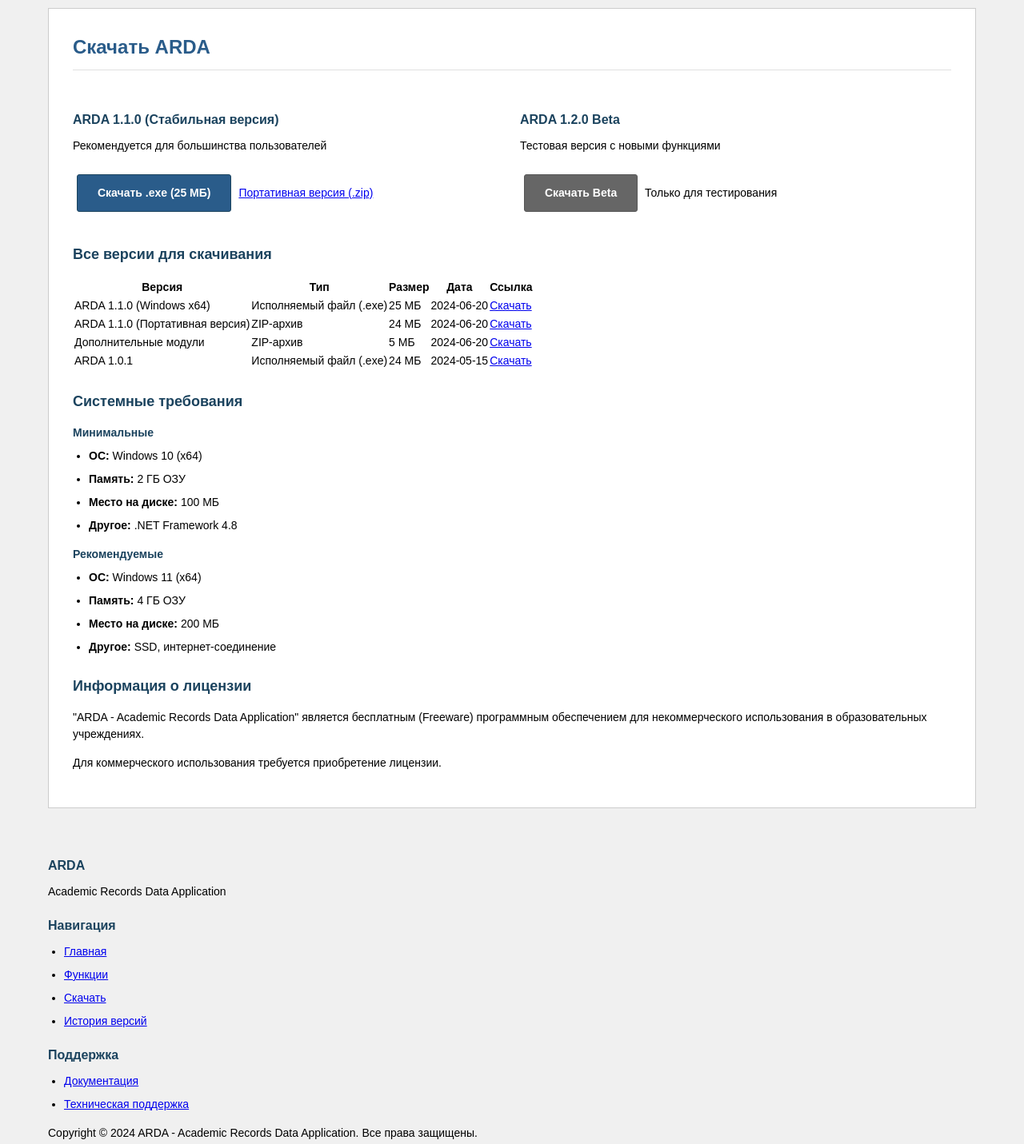
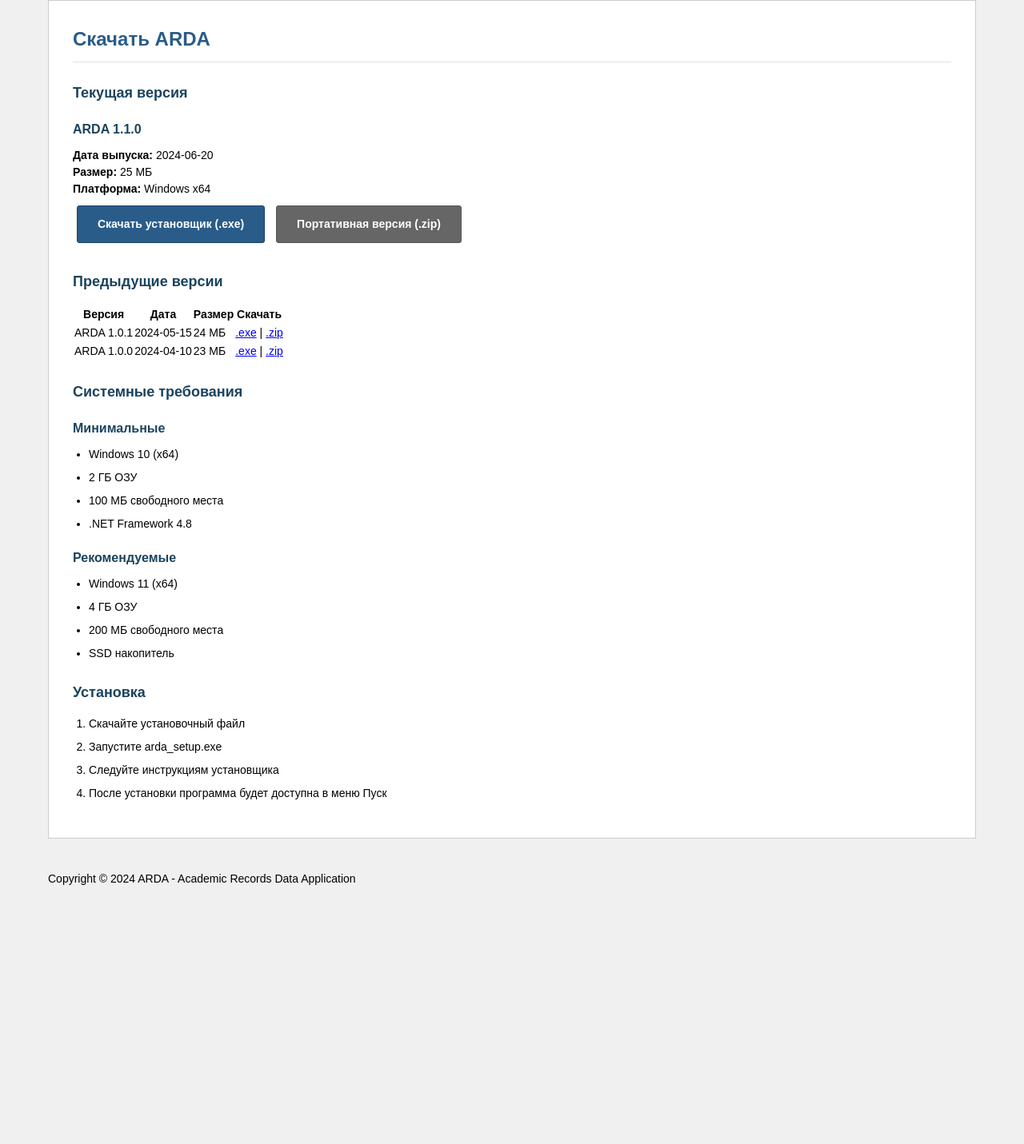
Before and after one commit to Gerakl1123/ARDA_web, a plain HTML site: page download.html in a window 1280 px wide. Shown: the part 156-1587 px from the top of the page at 80% size. After the commit the page ends 1301 px from the top, so only its background shows below. Drawn offline with Linux system fonts and the light colour scheme.

Commit message:
Update download.html

```diff
--- a/download.html
+++ b/download.html
@@ -3,24 +3,19 @@
 <head>
     <meta charset="UTF-8">
     <meta name="viewport" content="width=device-width, initial-scale=1.0">
-    <title>Скачать - ARDA</title>
+    <title>Скачать ARDA - Academic Records Data Application</title>
     <link rel="stylesheet" href="styles.css">
 </head>
 <body>
     <header>
         <div class="container header-content">
             <div class="logo">
-                <span class="logo-text">ARDA</span>
-                <span class="logo-subtitle">Academic Records Data Application</span>
+                ARDA - Academic Records Data Application
             </div>
             <nav>
                 <ul>
                     <li><a href="index.html">Главная</a></li>
-                    <li><a href="features.html">Функции</a></li>
                     <li><a href="download.html" class="active">Скачать</a></li>
-                    <li><a href="changelog.html">История версий</a></li>
-                    <li><a href="docs.html">Документация</a></li>
-                    <li><a href="support.html">Поддержка</a></li>
                 </ul>
             </nav>
         </div>
@@ -30,128 +25,85 @@
         <main>
             <h1>Скачать ARDA</h1>
 
-            <div class="download-options">
-                <div class="download-card">
-                    <h3>ARDA 1.1.0 (Стабильная версия)</h3>
-                    <p>Рекомендуется для большинства пользователей</p>
+            <div class="download-current">
+                <h2>Текущая версия</h2>
+                <div class="version-card">
+                    <h3>ARDA 1.1.0</h3>
+                    <div class="version-info">
+                        <strong>Дата выпуска:</strong> 2024-06-20<br>
+                        <strong>Размер:</strong> 25 МБ<br>
+                        <strong>Платформа:</strong> Windows x64
+                    </div>
                     <div class="download-links">
-                        <a href="#" class="download-button">Скачать .exe (25 МБ)</a>
-                        <a href="#" class="download-link">Портативная версия (.zip)</a>
-                    </div>
-                </div>
-
-                <div class="download-card">
-                    <h3>ARDA 1.2.0 Beta</h3>
-                    <p>Тестовая версия с новыми функциями</p>
-                    <div class="download-links">
-                        <a href="#" class="download-button secondary">Скачать Beta</a>
-                        <span class="beta-warning">Только для тестирования</span>
+                        <a href="files/arda_setup_1.1.0.exe" class="download-button" download>Скачать установщик (.exe)</a>
+                        <a href="files/arda_portable_1.1.0.zip" class="download-button secondary" download>Портативная версия (.zip)</a>
                     </div>
                 </div>
             </div>
 
-            <h2>Все версии для скачивания</h2>
+            <h2>Предыдущие версии</h2>
             <table class="download-table">
                 <thead>
                     <tr>
                         <th>Версия</th>
-                        <th>Тип</th>
+                        <th>Дата</th>
                         <th>Размер</th>
-                        <th>Дата</th>
-                        <th>Ссылка</th>
+                        <th>Скачать</th>
                     </tr>
                 </thead>
                 <tbody>
                     <tr>
-                        <td>ARDA 1.1.0 (Windows x64)</td>
-                        <td>Исполняемый файл (.exe)</td>
-                        <td>25 МБ</td>
-                        <td>2024-06-20</td>
-                        <td><a href="#" class="download-link">Скачать</a></td>
+                        <td>ARDA 1.0.1</td>
+                        <td>2024-05-15</td>
+                        <td>24 МБ</td>
+                        <td><a href="files/arda_setup_1.0.1.exe" download>.exe</a> | <a href="files/arda_portable_1.0.1.zip" download>.zip</a></td>
                     </tr>
                     <tr>
-                        <td>ARDA 1.1.0 (Портативная версия)</td>
-                        <td>ZIP-архив</td>
-                        <td>24 МБ</td>
-                        <td>2024-06-20</td>
-                        <td><a href="#" class="download-link">Скачать</a></td>
-                    </tr>
-                    <tr>
-                        <td>Дополнительные модули</td>
-                        <td>ZIP-архив</td>
-                        <td>5 МБ</td>
-                        <td>2024-06-20</td>
-                        <td><a href="#" class="download-link">Скачать</a></td>
-                    </tr>
-                    <tr>
-                        <td>ARDA 1.0.1</td>
-                        <td>Исполняемый файл (.exe)</td>
-                        <td>24 МБ</td>
-                        <td>2024-05-15</td>
-                        <td><a href="#" class="download-link">Скачать</a></td>
+                        <td>ARDA 1.0.0</td>
+                        <td>2024-04-10</td>
+                        <td>23 МБ</td>
+                        <td><a href="files/arda_setup_1.0.0.exe" download>.exe</a> | <a href="files/arda_portable_1.0.0.zip" download>.zip</a></td>
                     </tr>
                 </tbody>
             </table>
 
-            <div class="system-requirements">
             <h2>Системные требования</h2>
-                <div class="requirements-grid">
-                    <div class="requirement-item">
-                        <h4>Минимальные</h4>
+            <div class="requirements">
+                <div class="requirement">
+                    <h3>Минимальные</h3>
                     <ul>
-                            <li><strong>ОС:</strong> Windows 10 (x64)</li>
-                            <li><strong>Память:</strong> 2 ГБ ОЗУ</li>
-                            <li><strong>Место на диске:</strong> 100 МБ</li>
-                            <li><strong>Другое:</strong> .NET Framework 4.8</li>
+                        <li>Windows 10 (x64)</li>
+                        <li>2 ГБ ОЗУ</li>
+                        <li>100 МБ свободного места</li>
+                        <li>.NET Framework 4.8</li>
                     </ul>
                 </div>
-                    <div class="requirement-item">
-                        <h4>Рекомендуемые</h4>
+                <div class="requirement">
+                    <h3>Рекомендуемые</h3>
                     <ul>
-                            <li><strong>ОС:</strong> Windows 11 (x64)</li>
-                            <li><strong>Память:</strong> 4 ГБ ОЗУ</li>
-                            <li><strong>Место на диске:</strong> 200 МБ</li>
-                            <li><strong>Другое:</strong> SSD, интернет-соединение</li>
+                        <li>Windows 11 (x64)</li>
+                        <li>4 ГБ ОЗУ</li>
+                        <li>200 МБ свободного места</li>
+                        <li>SSD накопитель</li>
                     </ul>
                 </div>
             </div>
-            </div>
 
-            <div class="license-info">
-                <h2>Информация о лицензии</h2>
-                <p>"ARDA - Academic Records Data Application" является бесплатным (Freeware) программным обеспечением для некоммерческого использования в образовательных учреждениях.</p>
-                <p>Для коммерческого использования требуется приобретение лицензии.</p>
+            <div class="installation">
+                <h2>Установка</h2>
+                <ol>
+                    <li>Скачайте установочный файл</li>
+                    <li>Запустите arda_setup.exe</li>
+                    <li>Следуйте инструкциям установщика</li>
+                    <li>После установки программа будет доступна в меню Пуск</li>
+                </ol>
             </div>
         </main>
     </div>
 
     <footer>
         <div class="container">
-            <div class="footer-content">
-                <div class="footer-section">
-                    <h3>ARDA</h3>
-                    <p>Academic Records Data Application</p>
-                </div>
-                <div class="footer-section">
-                    <h3>Навигация</h3>
-                    <ul>
-                        <li><a href="index.html">Главная</a></li>
-                        <li><a href="features.html">Функции</a></li>
-                        <li><a href="download.html">Скачать</a></li>
-                        <li><a href="changelog.html">История версий</a></li>
-                    </ul>
-                </div>
-                <div class="footer-section">
-                    <h3>Поддержка</h3>
-                    <ul>
-                        <li><a href="docs.html">Документация</a></li>
-                        <li><a href="support.html">Техническая поддержка</a></li>
-                    </ul>
-                </div>
-            </div>
-            <div class="footer-bottom">
-                <p>Copyright © 2024 ARDA - Academic Records Data Application. Все права защищены.</p>
-            </div>
+            <p>Copyright © 2024 ARDA - Academic Records Data Application</p>
         </div>
     </footer>
 </body>
```
Lines whose indentation alone changed are shown as unchanged.
